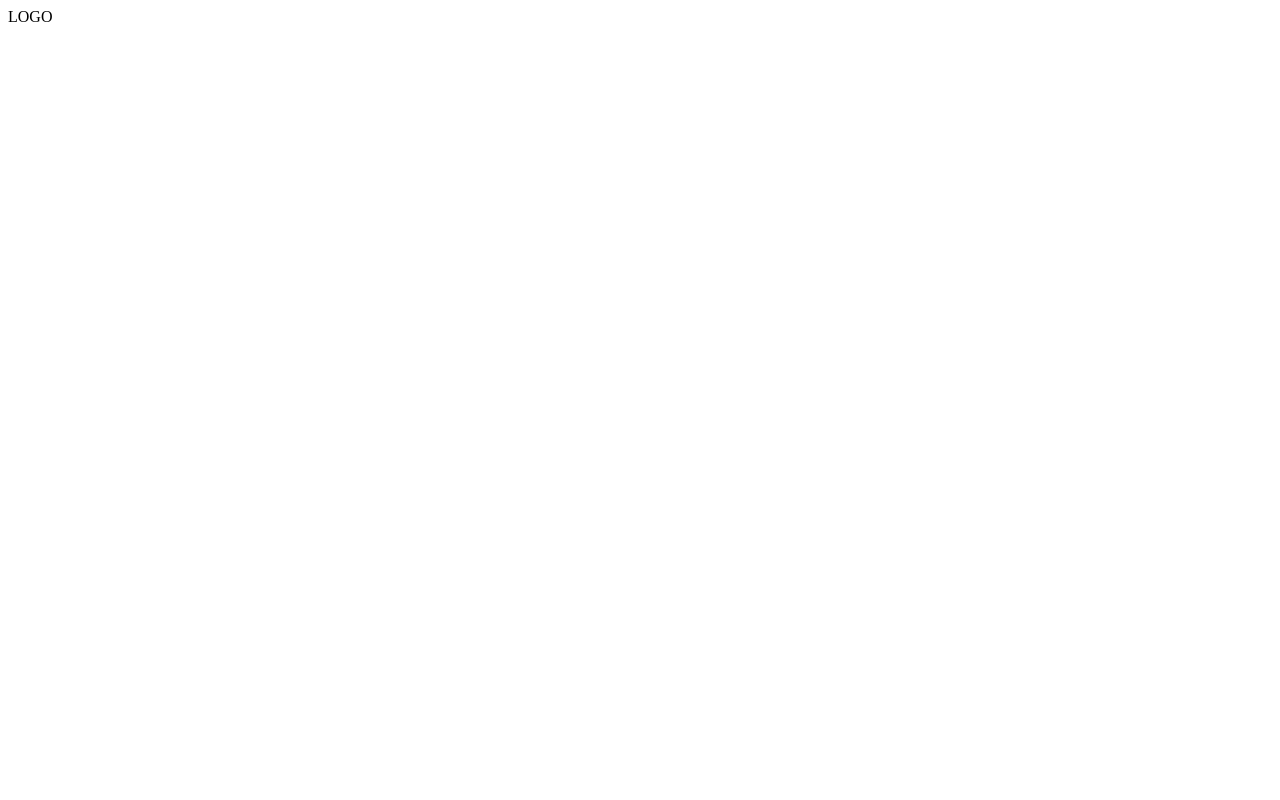
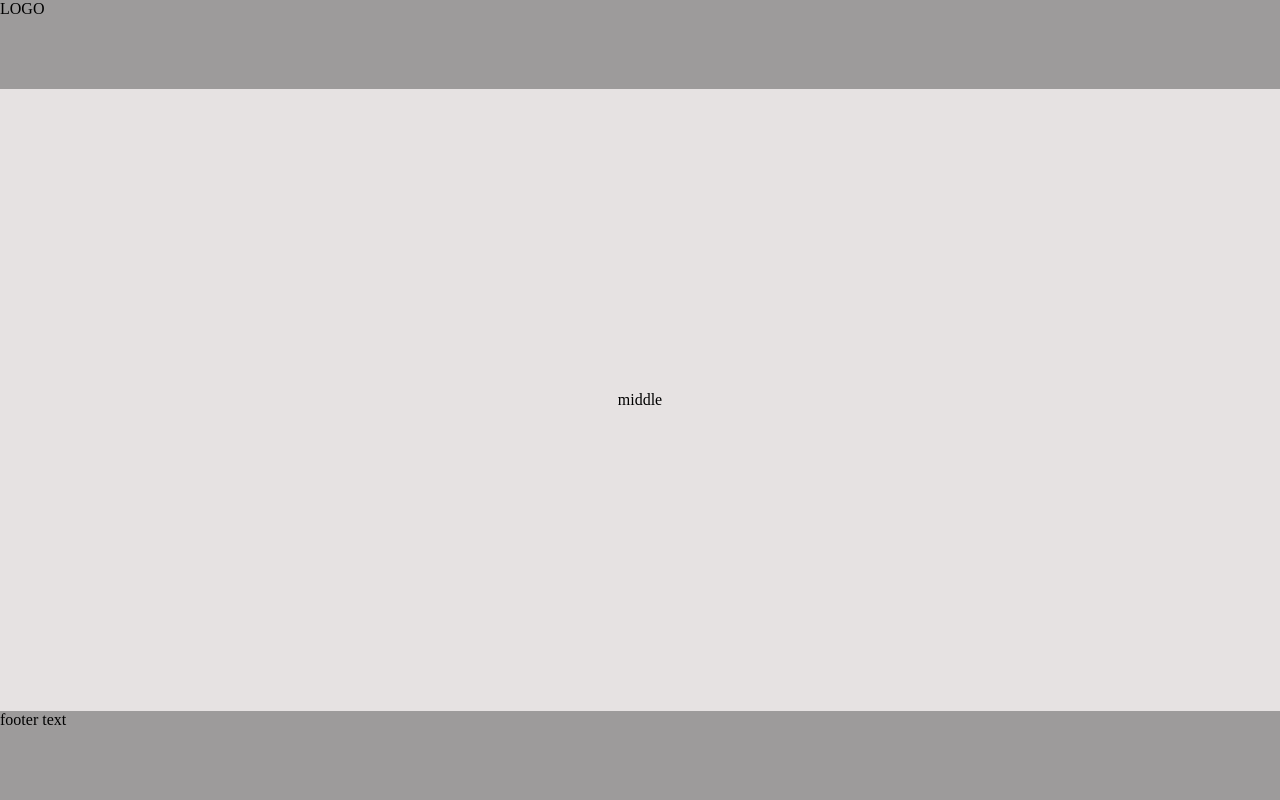
Before and after one commit to Itsowayvee/MyFirstProgram, a plain HTML site: page index.html in a window 1280 px wide. Drawn offline with Linux system fonts and the light colour scheme.

Commit message:
added index file and styles

```diff
--- a/index.html
+++ b/index.html
@@ -1,24 +1,53 @@
 <!DOCTYPE html>
 <html>
+
 <head>
     <title>My First Web Application</title>
     <style>
-            *{
-                /*margin:0px;
+        * {
+            margin: 0px;
             padding: 0px;
         }
+
         body {
-                width: 100vwj;
+            width: 100vw;
             height: 100vh;
+            background-color: #e6e2e2;
+        }
+
+        .app-container-grid {
+            display: grid;
+            grid-template-columns: 1fr 6fr 2fr;
+            grid-template-rows: 1fr 7fr 1fr;
+            height: 100vh;
+        }
+        .main-header, .main-footer {
+            background-color:#9d9b9b;
+        }
+        .main-header, .main-container-grid, .main-footer {
+            grid-column: 1 / 4;
+        }
+
+        .main-container-grid {
+            align-self:center;
+            justify-self:center;
         }
     </style>
 </head>
+
 <body>
-        <header>
+    <div class="app-container-grid">
+        <header class="main-header">
             <span>LOGO</span>
         </header>
         <div class="main-container-grid">
+            middle
+        </div>
+        <footer class="main-footer">
+            footer text
+        </footer>
 
     </div>
 </body>
+
 </html>
```
Lines whose indentation alone changed are shown as unchanged.
